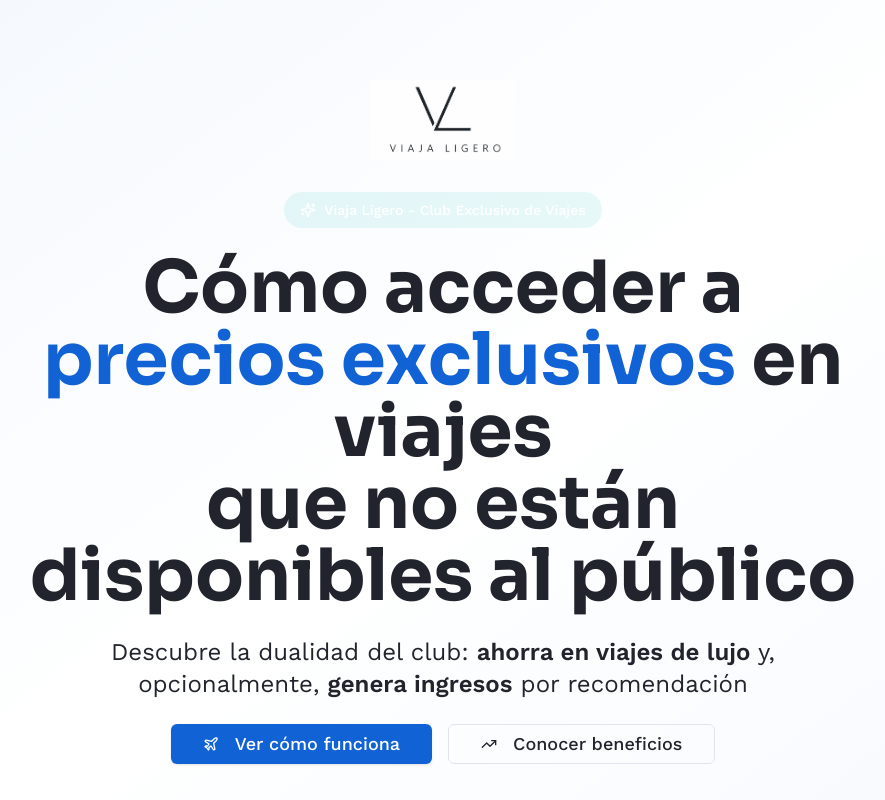
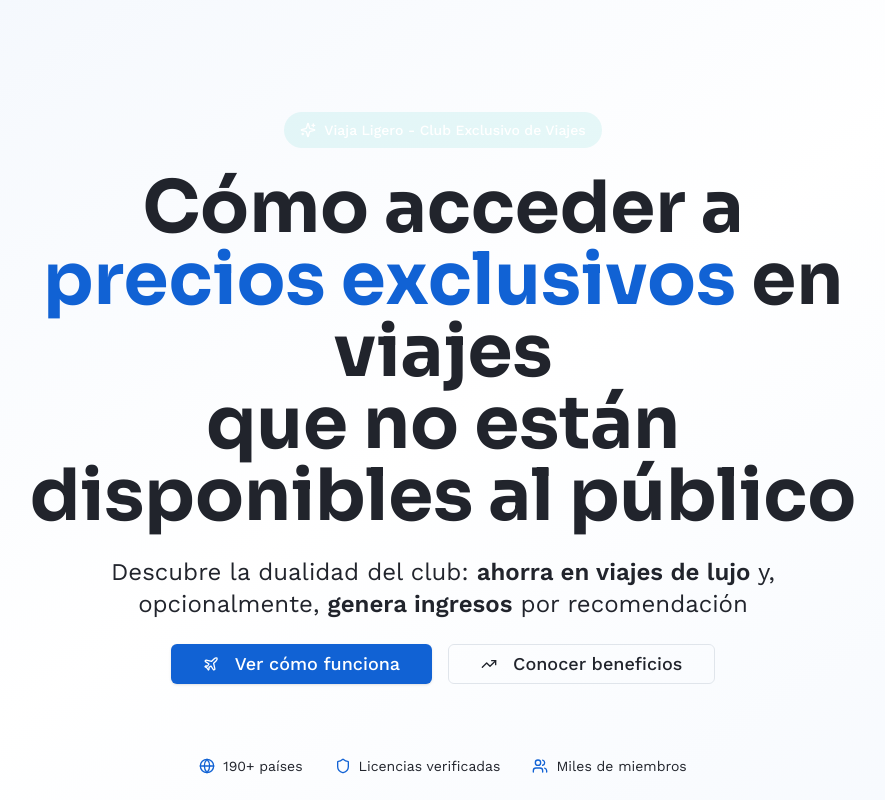
Before and after one commit to Jclmaximo/sg-d27a7d47-40b9-4812-be21-978d412c10af-1776524557, a Next.js app: page / in a window 1280 px wide. Shown: the top 800 px of the page, without its empty margins (197-1082 px from the left). Built offline with nearby package versions, Linux system fonts and the light colour scheme.

Commit message:
Update src/components/FunnelHero.tsx

```diff
--- a/src/components/FunnelHero.tsx
+++ b/src/components/FunnelHero.tsx
@@ -29,11 +29,11 @@ export function FunnelHero({ username }: FunnelHeroProps) {
       <div className="container mx-auto px-4 relative z-10">
         {/* Logo */}
         <div className="flex justify-center mb-8">
-          <img
-            src="/viaja-ligero-logo.png"
-            alt="Viaja Ligero"
-            className="h-16 md:h-20 w-auto"
-          />
+
+
+
+
+
         </div>
 
         <div className="max-w-4xl mx-auto text-center space-y-6">
@@ -91,6 +91,6 @@ export function FunnelHero({ username }: FunnelHeroProps) {
       <div className="absolute bottom-8 left-1/2 -translate-x-1/2 animate-bounce">
         <ChevronDown className="w-6 h-6 text-muted-foreground" />
       </div>
-    </section>
-  );
+    </section>);
+
 }
```
